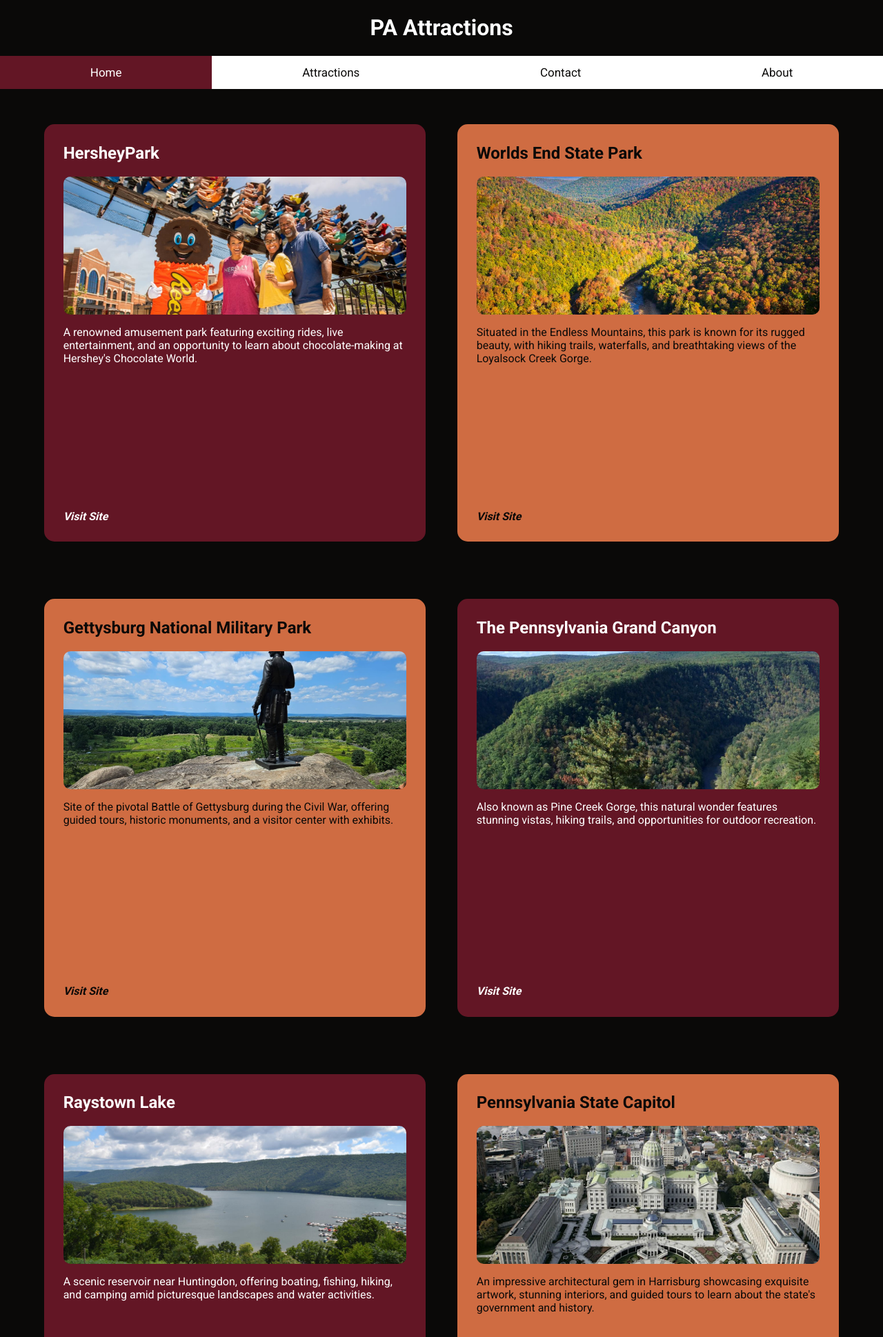
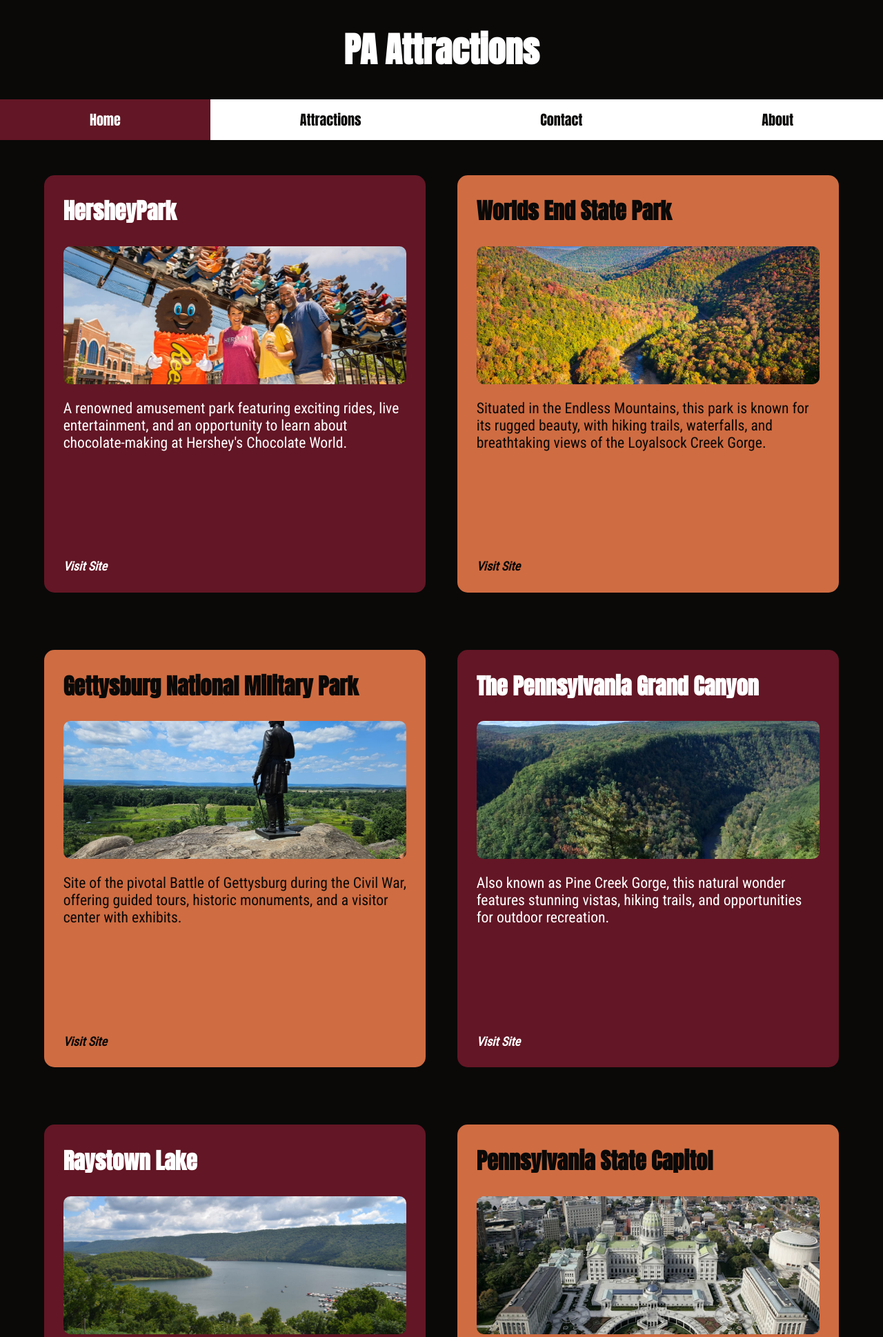
Before and after one commit to zxc51691/zxc51691.github.io, a PHP site: page /projects/Project-1/pahome.html in a window 1280 px wide. Shown: the top 1938 px of the page at 69% size. Run offline with PHP 8.4, Linux system fonts and the light colour scheme.

Commit message:
Final Adjustments

```diff
--- a/projects/Project-1/project1.css
+++ b/projects/Project-1/project1.css
@@ -1,14 +1,17 @@
-@import url('https://fonts.googleapis.com/css2?family=Roboto:wght@400;700&display=swap');
+@import url('https://fonts.googleapis.com/css2?family=Anton&family=Roboto+Condensed:wght@400&display=swap');
 
 body {
     margin: 0;
-    font-family: 'Roboto', Arial, Helvetica, sans-serif;
+    font-family: 'Roboto Condensed', Arial, sans-serif;
+    font-size: 18px; /* Larger body text */
     background-color: #0A0908;
 }
 
 h1 {
     text-align: center;
     color: #FFFFFF;
+    font-family: 'Anton', Arial, sans-serif;
+    font-size: 2.8em;
 }
 
 .topnav {
@@ -24,7 +27,8 @@
     text-align: center;
     padding: 14px 16px;
     text-decoration: none;
-    font-size: 17px;
+    font-size: 20px;
+    font-family: 'Anton', Arial, sans-serif;
     flex: 1 1 auto;
 }
 
@@ -73,7 +77,6 @@
     margin-bottom: 15%;
     padding: 5%;
     color: #FFFFFF;
-    font-family: 'Roboto', Arial, Helvetica, sans-serif;
     display: flex;
     flex-direction: column;
     justify-content: space-between;
@@ -82,7 +85,8 @@
 
 .block h2 {
     margin-top: 0;
-    font-weight: 700;
+    font-family: 'Anton', Arial, sans-serif;
+    font-size: 1.8em;
 }
 
 .block img {
@@ -95,6 +99,8 @@
 .block p {
     margin-bottom: 0px;
     flex-grow: 1;
+    font-family: 'Roboto Condensed', Arial, sans-serif;
+    font-size: 1.2em;
     overflow-y: auto;
 }
 
```
Also changed, not shown: projects/Project-1/pahome.html (+20 -12 lines).
